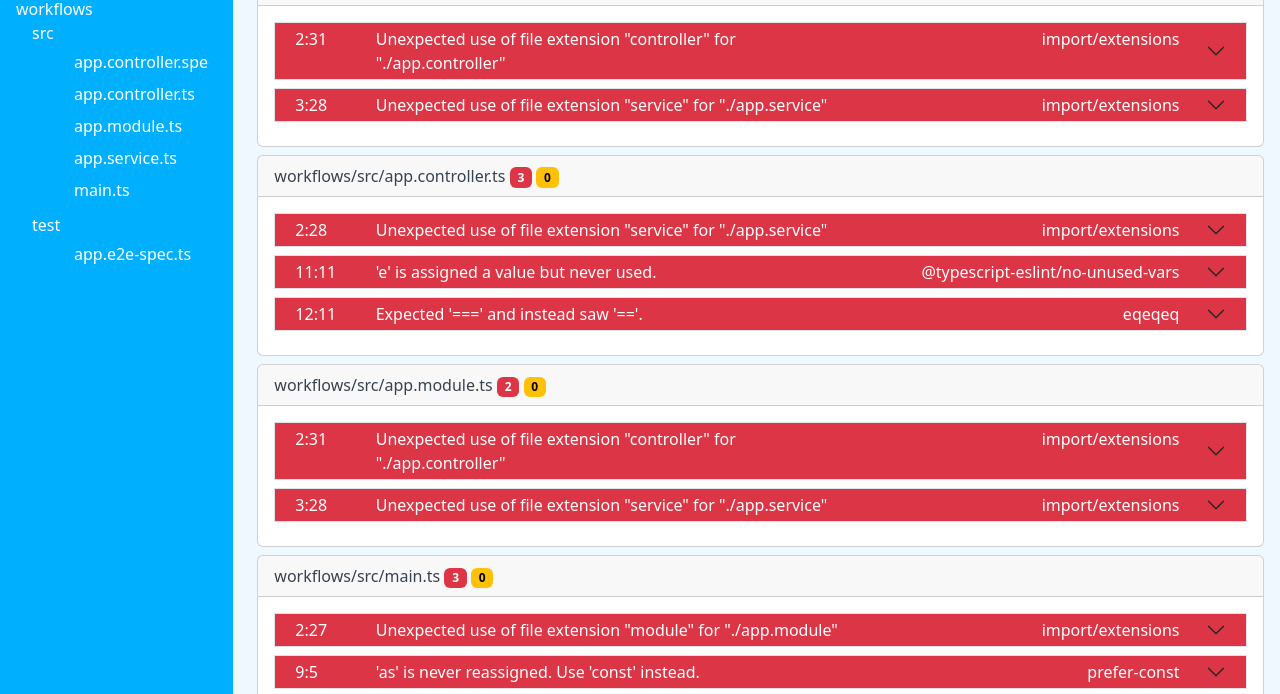
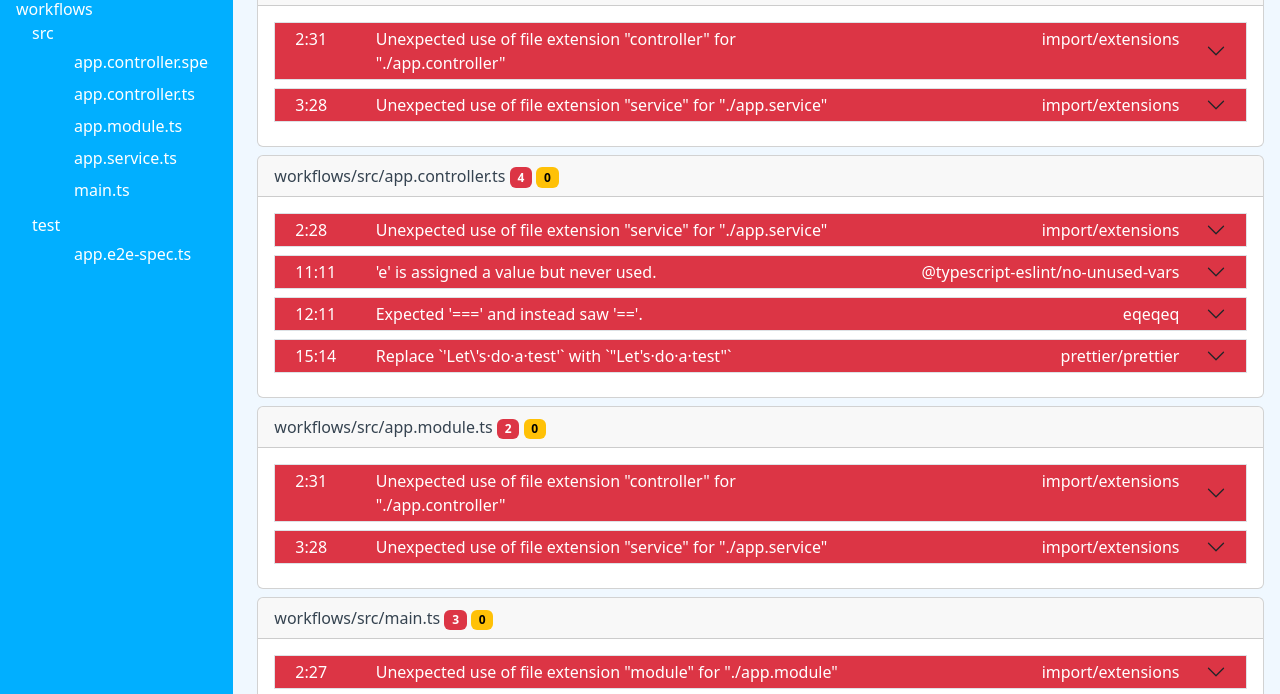
Before and after one commit to thurairaj/workflows, a plain HTML site: page index.html in a window 1280 px wide. Shown: the part 99-793 px from the top of the page. Drawn offline with nearby package versions, Linux system fonts and the light colour scheme.

Commit message:
Deploying to gh-pages from @ thurairaj/workflows@f620abc5fedad862e1d47c153dc8dfdefe3367a8 🚀

```diff
--- a/index.html
+++ b/index.html
@@ -4,7 +4,7 @@
         <head>
             <meta name="viewport" content="width=device-width, initial-scale=1">
             <meta name="totalWarnings" content="0" >
-            <meta name="totalErrors" content="11" >
+            <meta name="totalErrors" content="12" >
             <link href="https://cdn.jsdelivr.net/npm/bootstrap@5.3.2/dist/css/bootstrap.min.css" rel="stylesheet" integrity="sha384-T3c6CoIi6uLrA9TneNEoa7RxnatzjcDSCmG1MXxSR1GAsXEV/Dwwykc2MPK8M2HN" crossorigin="anonymous">
             <script src="https://cdn.jsdelivr.net/npm/bootstrap@5.3.2/dist/js/bootstrap.bundle.min.js" integrity="sha384-C6RzsynM9kWDrMNeT87bh95OGNyZPhcTNXj1NW7RuBCsyN/o0jlpcV8Qyq46cDfL" crossorigin="anonymous"></script>
             <style type="text/css">
@@ -181,7 +181,7 @@
 		<div id="card-workflows-src-app_controller_ts" class="card mb-2">
 			<div class="card-header" data-bs-toggle="collapse" data-bs-target="#card-body-workflows-src-app_controller_ts" aria-expanded="true" aria-controls="card-body-workflows-src-app_controller_ts">
 				<span >workflows/src/app.controller.ts</span>
-				<span class="badge text-bg-danger">3</span>
+				<span class="badge text-bg-danger">4</span>
 				<span class="badge text-bg-warning">0</span>
 			</div>
 		  <div class="card-body collapse show" id="card-body-workflows-src-app_controller_ts">
@@ -257,6 +257,32 @@
                             Require the use of `===` and `!==` [<a target="_blank" href="https://eslint.org/docs/latest/rules/eqeqeq">Link</a>]
                         </p>
                         <pre class="p-2 rounded-2"><code>    const d = 1;</br>    const e = 1;</br><span>    if (d == 1) {</span></br>      return '';</br>    } else {</code></pre>
+
+                    </div>
+                </div>
+            </div>
+        </div>
+
+        <div class="accordion mb-2 error" id="acc-3-workflows-src-app_controller_ts">
+            <div class="accordion-item rounded-0">
+                <div class="accordion-button collapsed py-1 rounded-0 bg-danger text-white"
+                    data-bs-toggle="collapse"
+                    data-bs-target="#title-3-workflows-src-app_controller_ts"
+                    aria-expanded="false"
+                    aria-controls="title-3-workflows-src-app_controller_ts">
+                    <div class="acc-title">
+                        <span class="text-white"> 15:14 </span>
+                        <span class="text-white"> Replace `'Let\'s·do·a·test'` with `"Let's·do·a·test"` </span>
+                        <span class="text-end text-white"> prettier/prettier </span>
+                    </div>
+                </div>
+
+                <div id="title-3-workflows-src-app_controller_ts" class="accordion-collapse collapse" data-bs-parent="#acc-3-workflows-src-app_controller_ts">
+                    <div class="accordion-body">
+                        <p>
+                            undefined [<a target="_blank" href="https://github.com/prettier/eslint-plugin-prettier#options">Link</a>]
+                        </p>
+                        <pre class="p-2 rounded-2"><code>      return '';</br>    } else {</br><span>      return 'Let\'s do a test';</span></br>    }</br></code></pre>
 
                     </div>
                 </div>
```
